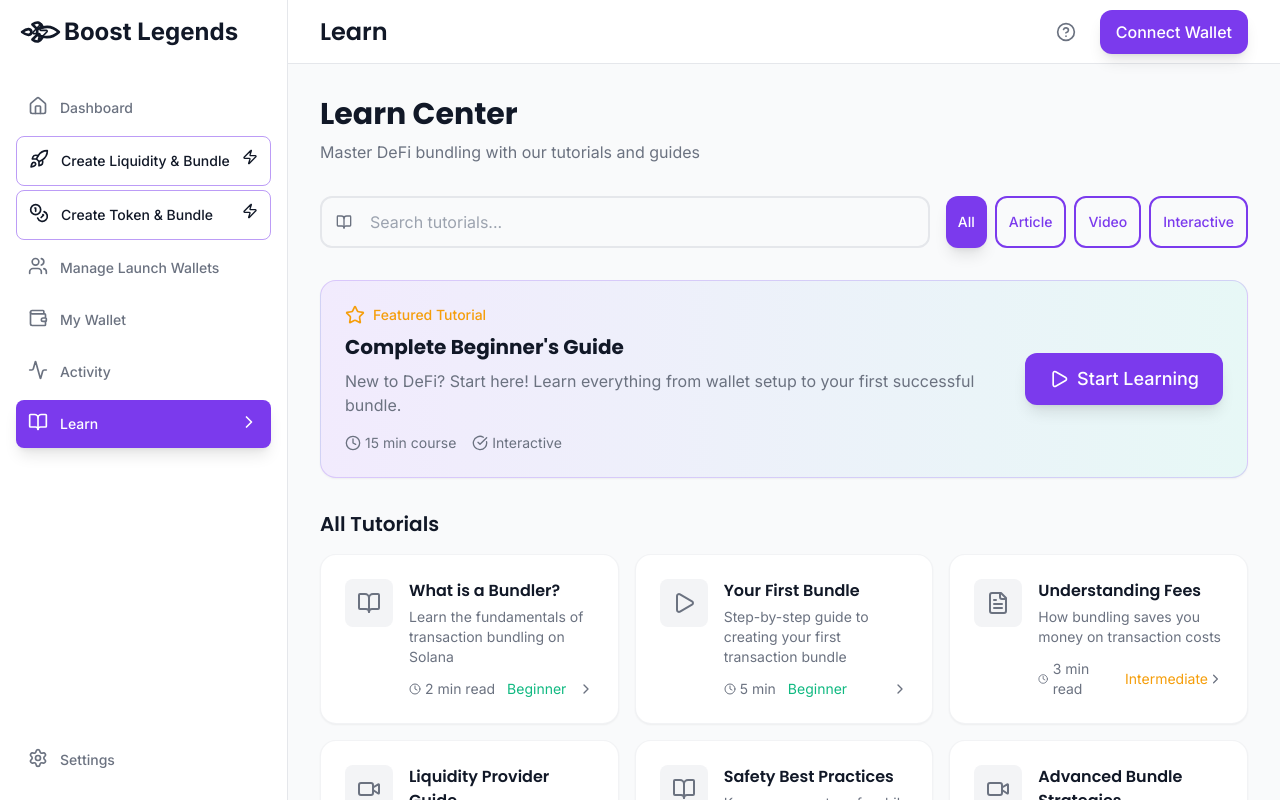
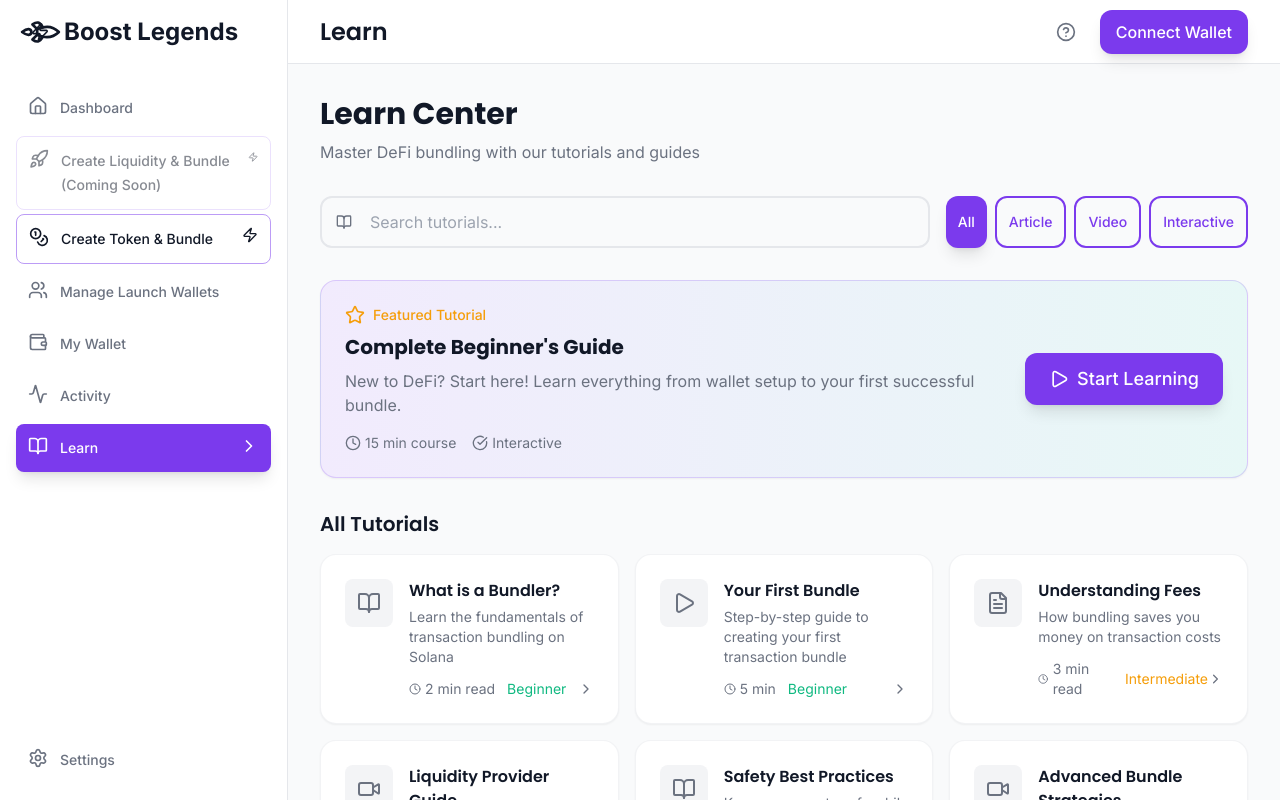
Before and after one commit to TopTalent-23/solana-bundle-login, a Next.js app: page /learn in a window 1280 px wide. Shown: the top 800 px of the page. Built offline with nearby package versions, Linux system fonts and the light colour scheme.

Commit message:
Make Create Liquidity & Bundle coming soon and unclickable

```diff
--- a/src/components/layout/DashboardLayout.tsx
+++ b/src/components/layout/DashboardLayout.tsx
@@ -32,11 +32,12 @@ interface NavItem {
   label: string;
   icon: React.ElementType;
   highlight?: boolean;
+  disabled?: boolean;
 }
 
 const navItems: NavItem[] = [
   { href: '/dashboard', label: 'Dashboard', icon: Home },
-  { href: '/liquidity', label: 'Create Liquidity & Bundle', icon: Rocket, highlight: true },
+  { href: '/liquidity', label: 'Create Liquidity & Bundle (Coming Soon)', icon: Rocket, highlight: true, disabled: true },
   { href: '/token', label: 'Create Token & Bundle', icon: Coins, highlight: true },
   { href: '/manage-wallets', label: 'Manage Launch Wallets', icon: Users },
   { href: '/wallet', label: 'My Wallet', icon: Wallet },
@@ -78,6 +79,24 @@ export const DashboardLayout: React.FC<DashboardLayoutProps> = ({ children }) =>
                     const isActive = pathname === item.href;
                     return (
                       <li key={item.href}>
+                        {item.disabled ? (
+                          <div
+                            className={`
+                              group flex gap-x-3 rounded-lg p-3 text-sm font-medium leading-6
+                              transition-all duration-200 relative cursor-not-allowed opacity-50
+                              ${item.highlight
+                                ? 'text-foreground border border-primary/30 boost-border-gradient'
+                                : 'text-muted-foreground'
+                              }
+                            `}
+                          >
+                            <item.icon className="h-5 w-5 shrink-0" />
+                            {item.label}
+                            {item.highlight && (
+                              <Zap className="ml-auto h-4 w-4 text-secondary-400" />
+                            )}
+                          </div>
+                        ) : (
                           <Link
                             href={item.href}
                             className={`
@@ -100,6 +119,7 @@ export const DashboardLayout: React.FC<DashboardLayoutProps> = ({ children }) =>
                               <ChevronRight className="ml-auto h-5 w-5" />
                             )}
                           </Link>
+                        )}
                       </li>
                     );
                   })}
@@ -177,8 +197,26 @@ export const DashboardLayout: React.FC<DashboardLayoutProps> = ({ children }) =>
                 {navItems.map((item) => {
                   const isActive = pathname === item.href;
                   return (
+                    <div key={item.href}>
+                      {item.disabled ? (
+                        <div
+                          className={`
+                            flex items-center gap-x-3 rounded-lg p-3 text-sm font-medium
+                            transition-all duration-200 relative cursor-not-allowed opacity-50
+                            ${item.highlight
+                              ? 'text-foreground border border-primary/30 boost-border-gradient'
+                              : 'text-muted-foreground'
+                            }
+                          `}
+                        >
+                          <item.icon className="h-5 w-5" />
+                          {item.label}
+                          {item.highlight && (
+                            <Zap className="ml-auto h-4 w-4 text-secondary-400" />
+                          )}
+                        </div>
+                      ) : (
                         <Link
-                      key={item.href}
                           href={item.href}
                           onClick={() => setMobileMenuOpen(false)}
                           className={`
@@ -198,6 +236,8 @@ export const DashboardLayout: React.FC<DashboardLayoutProps> = ({ children }) =>
                             <Zap className="ml-auto h-4 w-4 text-secondary-400" />
                           )}
                         </Link>
+                      )}
+                    </div>
                   );
                 })}
 
```
Lines whose indentation alone changed are shown as unchanged.
